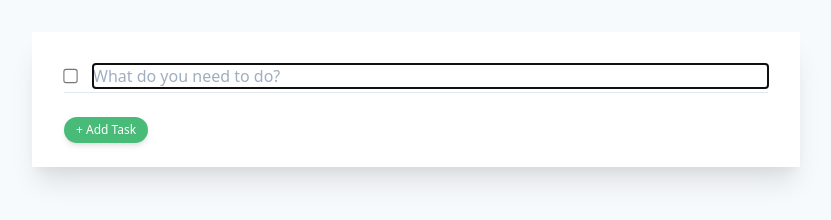
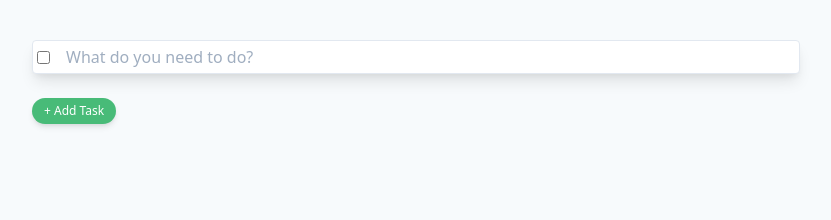
Before and after one commit to chrismademe/todo, a plain HTML site: page index.html in a window 1280 px wide. Shown: the whole page, without its empty margins (224-1055 px from the left). Drawn offline with nearby package versions, Linux system fonts and the light colour scheme.

Commit message:
Fix styling

```diff
--- a/index.html
+++ b/index.html
@@ -9,7 +9,7 @@
 </head>
 <body class="bg-gray-100 p-8">
 
-    <div class="bg-white max-w-3xl mx-auto py-6 px-8 shadow-xl">
+    <div class="max-w-3xl mx-auto">
         <ul class="list"></ul>
         <button data-action="new-task" class="rounded-full px-3 py-1 text-xs bg-green-500 text-white mt-6 shadow-md">+ Add Task</button>
     </div>
--- a/main.js
+++ b/main.js
@@ -1,5 +1,5 @@
 (() => {
-    window.taskList = []
+    const taskListState = []
 
     /**
      * Do Event
@@ -129,7 +129,7 @@
             tasksToSave.push(object)
         })
 
-        tasksToSave = window.taskList.concat(tasksToSave)
+        tasksToSave = taskListState.concat(tasksToSave)
         localStorage.setItem('tasks', JSON.stringify(tasksToSave))
     }
 
@@ -146,13 +146,12 @@
         // Create Task Element
         let task = document.createElement('li')
         task.setAttribute('data-task', id || generateTaskID())
-        task.classList.add('flex', 'bg-white', 'mt-1', 'text-gray-800', 'border-solid', 'border-b', 'border-gray-300', 'py-1')
+        task.classList.add('flex', 'items-center', 'shadow-lg', 'bg-white', 'mt-2', 'text-gray-800', 'rounded', 'border-solid', 'border', 'border-gray-300', 'p-1')
 
         // Create Task Checkbox
         let checkbox = document.createElement('input')
         checkbox.setAttribute('type', 'checkbox')
         checkbox.classList.add('p-2', 'cursor-pointer')
-        checkbox.style.transform = 'scale(1.1)'
         checkbox.addEventListener('click', handleCheckPress)
 
         // Update checkbox state if isDone
@@ -163,7 +162,7 @@
         // Create Task Input
         let input = document.createElement('input')
         input.setAttribute('type', 'text')
-        input.classList.add('block', 'w-full', 'ml-4')
+        input.classList.add('block', 'w-full', 'ml-4', 'focus:outline-none')
         input.setAttribute('placeholder', 'What do you need to do?')
         input.addEventListener('keyup', handleKeyPress)
 
```
